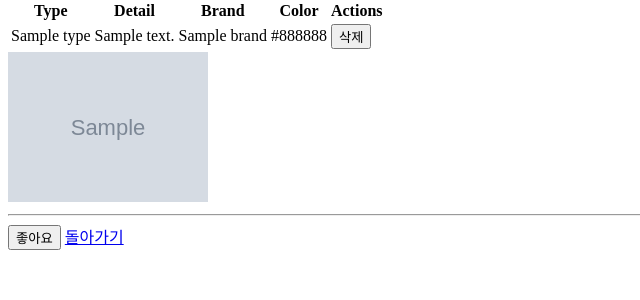
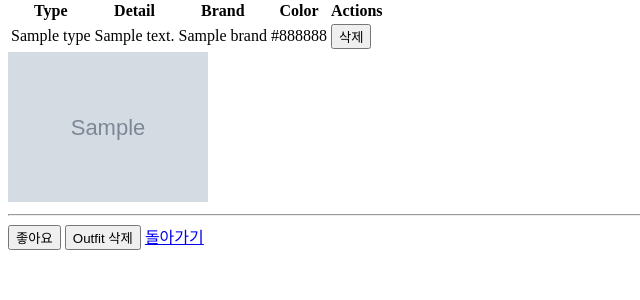
Before and after one commit to whqtker/CyberCloset, a Flask app: page /show_outfit in a window 1280 px wide. Shown: the part 128-428 px from the top of the page, without its empty margins (0-640 px from the left). Run offline with Flask 3, Linux system fonts and the light colour scheme; grey boxes marked "Sample" are stand-in pictures; a database or web service that is not in the repository returns one stand-in record (values such as "Sample title"); data that the repository does not hold is empty.

Commit message:
outfit 자체를 삭제하는 기능 구현

```diff
--- a/TODO.txt
+++ b/TODO.txt
@@ -2,5 +2,5 @@
 ----
 예정
 브랜드 목록이 있는 파일에서 읽어오도록 수정 => 보류
-outfit 삭제에서 코디 삭제 구현(코디의 상품만 삭제하는 것이 아니라)
 show 페이지에서 항목 수정 기능
+my 또는 outfit 삭제 시 해당하는 이미지 파일도 영구 삭제
--- a/app.py
+++ b/app.py
@@ -31,7 +31,6 @@ def insert_my():
 def show_my():
     # MongoDB에서 데이터 조회
     data = list(my.find())
-
     # 조회한 데이터를 템플릿에 전달
     return render_template('show_my.html', data=data)
 
@@ -39,7 +38,6 @@ def show_my():
 def show_outfit():
     # MongoDB에서 모든 데이터 조회
     data = list(outfit.find())
-
     # 모든 데이터를 템플릿에 전달
     return render_template('show_outfit.html', outfits=data)
 
@@ -52,6 +50,14 @@ def delete_my_item(item_id):
     try:
         my.delete_one({'_id': ObjectId(item_id)})
         return jsonify({'message': '항목이 삭제되었습니다.'}), 200
+    except Exception as e:
+        return jsonify({'error': '삭제 중 오류가 발생했습니다.'}), 500
+
+@app.route('/delete_outfit/<string:outfit_id>', methods=['DELETE'])
+def delete_outfit(outfit_id):
+    try:
+        outfit.delete_one({'_id': ObjectId(outfit_id)})
+        return jsonify({'message': 'Outfit이 삭제되었습니다.'}), 200
     except Exception as e:
         return jsonify({'error': '삭제 중 오류가 발생했습니다.'}), 500
 
--- a/templates/show_outfit.html
+++ b/templates/show_outfit.html
@@ -39,8 +39,28 @@
     {% endif %}
     <hr>
     <button type="button" class="like-btn" data-id="{{ outfit_entry._id }}" data-liked="false">좋아요</button>
+    <button type="button" class="delete-outfit-btn" data-id="{{ outfit_entry._id }}">Outfit 삭제</button>
     {% endfor %}
     <a href="/" class="btn btn-secondary">돌아가기</a>
     <script type="module" src="./static/script_outfit.js"></script>
+    <script>
+        document.querySelectorAll('.delete-outfit-btn').forEach(button => {
+            button.addEventListener('click', function() {
+                const outfitId = this.getAttribute('data-id');
+                if (confirm('정말로 이 Outfit을 삭제하시겠습니까?')) {
+                    fetch(`/delete_outfit/${outfitId}`, {
+                        method: 'DELETE'
+                    })
+                    .then(response => {
+                        if (response.ok) {
+                            location.reload();
+                        } else {
+                            alert('삭제 중 오류가 발생했습니다.');
+                        }
+                    });
+                }
+            });
+        });
+    </script>
 </body>
 </html>
```
